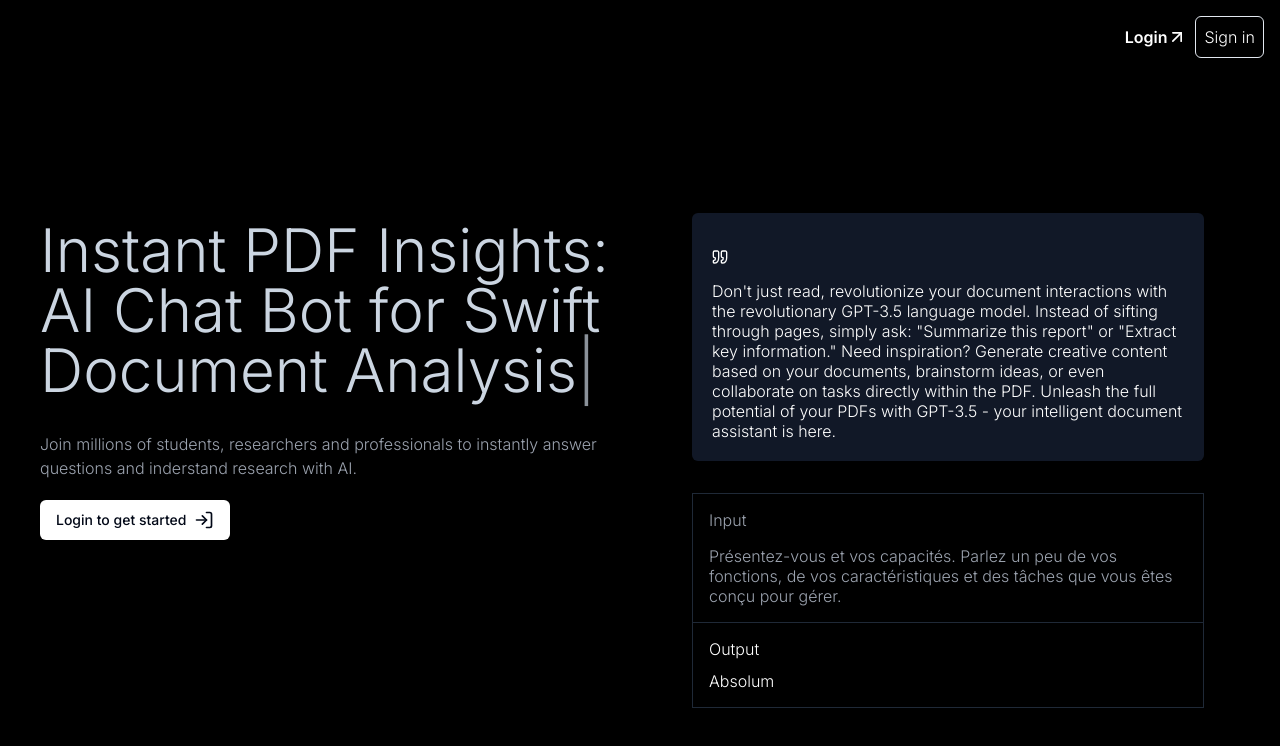
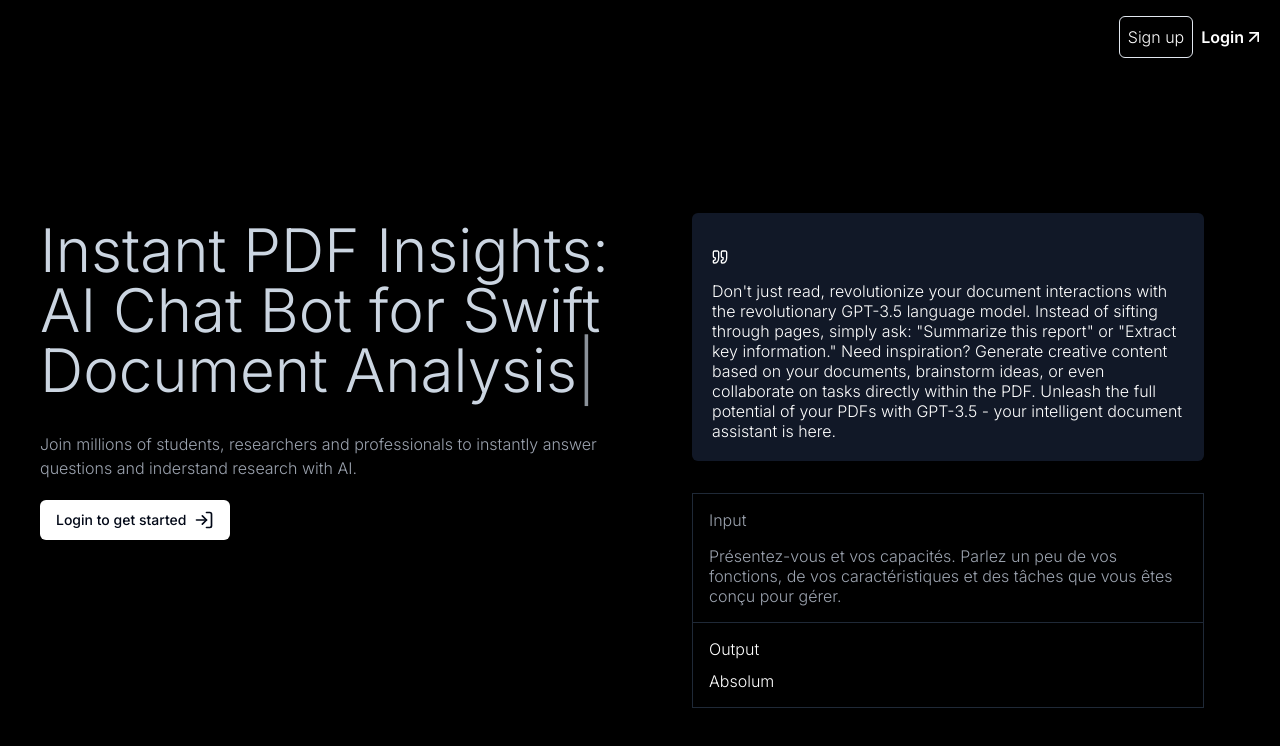
Before and after one commit to whirble/Paper-Pal, a Next.js app: page / in a window 1280 px wide. Shown: the top 746 px of the page. Built offline with nearby package versions, Linux system fonts and the light colour scheme; no server answers.

Commit message:
ui test6

```diff
--- a/app/(landing)/page.tsx
+++ b/app/(landing)/page.tsx
@@ -54,8 +54,8 @@ export default async function Home() {
           <UserButton afterSignOutUrl='/'/>
           </>)
           : (<>
+          <Link href={'/sign-up'} className='flex items-center hover:bg-slate-500 text-white font-light p-2 bg-transp◘arent border border-slate-200 rounded-md'>Sign up</Link>
           <Link href={'/sign-in'} className='flex items-center hover:underline text-white font-semibold'>Login <ArrowUpRight className='h-5 w-5'/></Link>
-          <Link href={'/sign-up'} className='flex items-center hover:underline text-white font-light p-2 bg-transparent border border-slate-200 rounded-md'>Sign in </Link>
           </>)}
         </div>
       </div>
```
